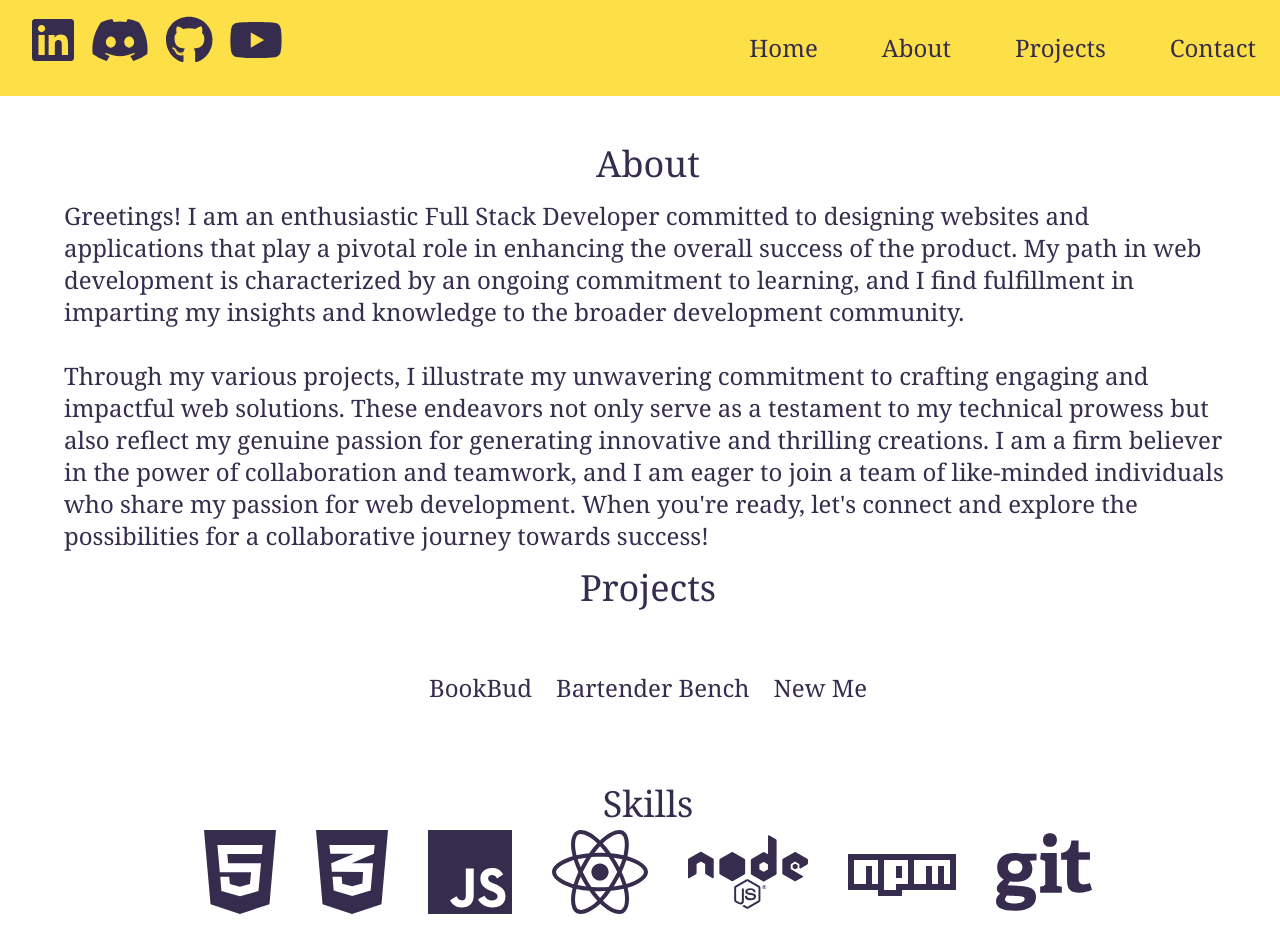
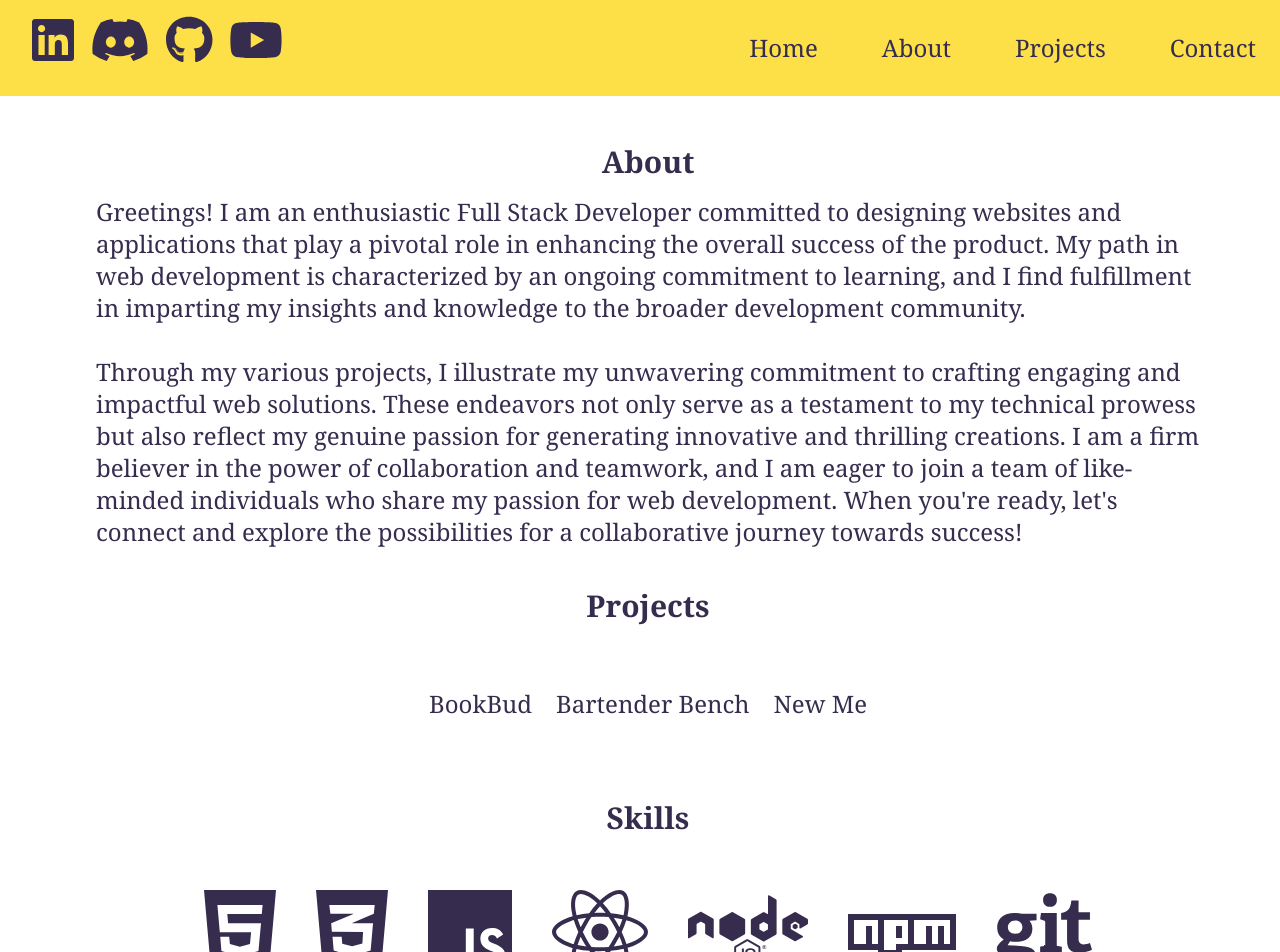
Before and after one commit to segvndo/Segvndo, a Next.js app: page / in a window 1280 px wide. Shown: the top 952 px of the page. Before the commit the page ends 920 px from the top, so only its background shows below. Built offline with nearby package versions, Linux system fonts and the light colour scheme.

Commit message:
Change font style and colour

```diff
--- a/src/components/About.tsx
+++ b/src/components/About.tsx
@@ -3,8 +3,8 @@ import React from 'react';
 const About: React.FC = () => {
   return (
     <div className="flex flex-col justify-center items-center">
-      <h1 className="text-4xl font-serif mt-12 text-bp-primary-color">About</h1>
-      <div className="text-2xl font-serif ml-12 mr-12 mb-4 mt-4 text-bp-primary-color">
+      <h1 className="text-3xl font-serif  font-semibold mt-12 text-bp-primary-color">About</h1>
+      <div className="text-2xl font-serif ml-20 mr-20 mb-4 mt-4 text-bp-primary-color pb-2 md:pb-6">
 
         <p>Greetings! I am an enthusiastic Full Stack Developer committed to designing websites and applications that play a pivotal role in enhancing the overall success of the product. My path in web development is characterized by an ongoing commitment to learning, and I find fulfillment in imparting my insights and knowledge to the broader development community.
         </p>
--- a/src/components/Projects.tsx
+++ b/src/components/Projects.tsx
@@ -3,7 +3,7 @@ import React from 'react';
 const Projects: React.FC = () => {
   return (
     <div className="flex flex-col items-center justify-center">
-      <div className="text-4xl font-serif mb-8 text-bp-primary-color">Projects</div>
+      <div className="text-3xl font-serif font-semibold mb-8 text-bp-primary-color">Projects</div>
 
       <div className="flex flex-row space-x-6 p-8 text-bp-primary-color">
         <div className="text-2xl font-serif">BookBud</div>
--- a/src/components/Skills.tsx
+++ b/src/components/Skills.tsx
@@ -8,7 +8,7 @@ const Skills: React.FC = () => {
 
   return (
     <>
-      <div className="flex flex-center justify-center text-4xl font-serif mt-12 text-bp-primary-color">Skills</div>
+      <div className="flex flex-center justify-center text-3xl font-semibold font-serif mt-12 mb-12 text-bp-primary-color">Skills</div>
       <div className="flex flex-center justify-center space-x-10 text-purple-950">
         <FontAwesomeIcon icon={faHtml5} size="6x"  style={{ color:iconColour }}/>
         <FontAwesomeIcon icon={faCss3Alt} size="6x" style={{ color:iconColour }}/>
```
